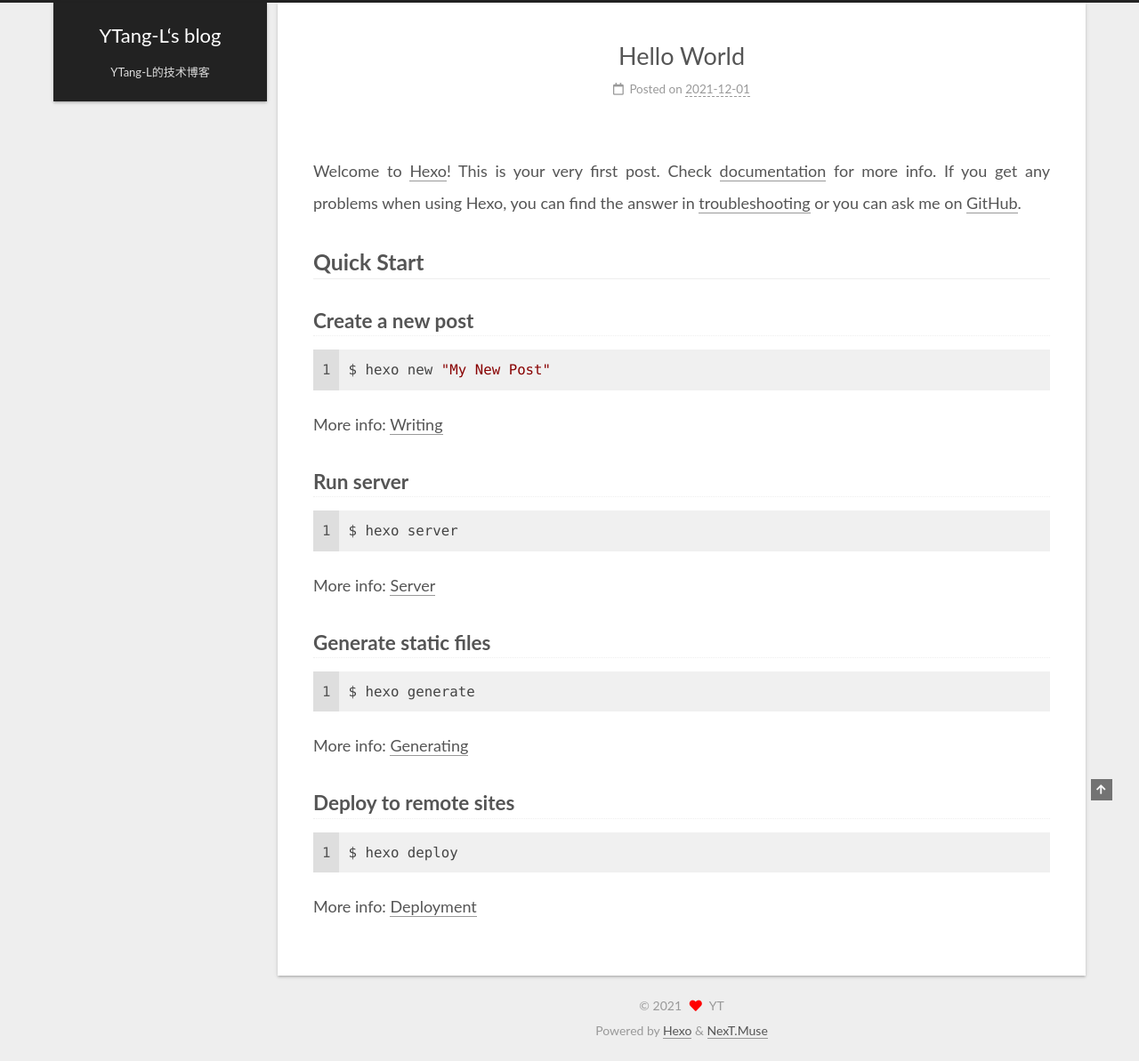
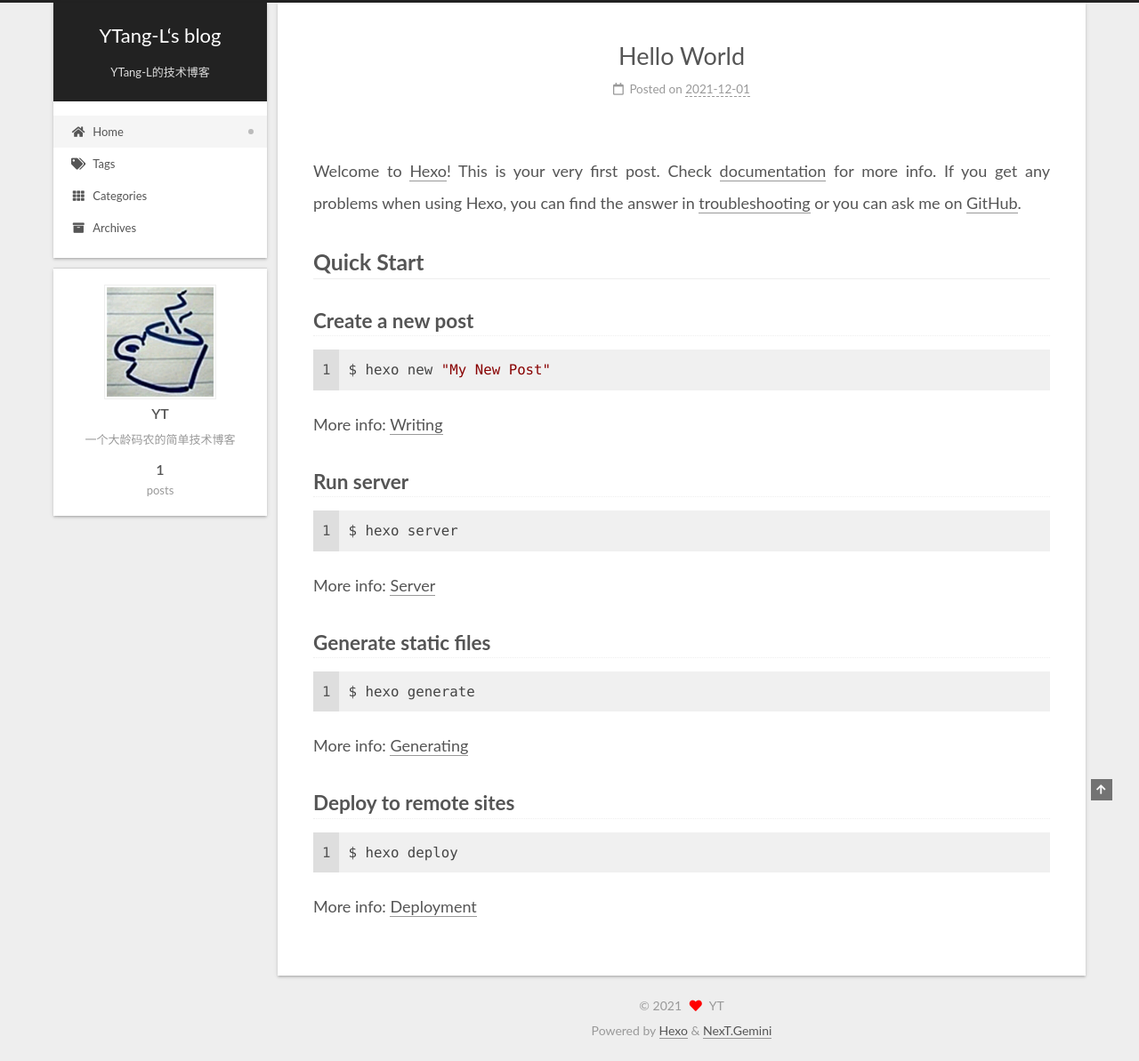
Before and after one commit to YTang-L/YTang-L.github.io, a plain HTML site: page index.html in a window 1280 px wide. Shown: the whole page at 89% size. Drawn offline with nearby package versions, Linux system fonts and the light colour scheme.

Commit message:
Site updated: 2021-12-04 22:43:45

```diff
--- a/index.html
+++ b/index.html
@@ -19,7 +19,7 @@
 <link rel="stylesheet" href="https://cdn.jsdelivr.net/npm/@fortawesome/fontawesome-free@5.15.4/css/all.min.css" integrity="sha256-mUZM63G8m73Mcidfrv5E+Y61y7a12O5mW4ezU3bxqW4=" crossorigin="anonymous">
   <link rel="stylesheet" href="https://cdn.jsdelivr.net/npm/animate.css@3.1.1/animate.min.css" integrity="sha256-PR7ttpcvz8qrF57fur/yAx1qXMFJeJFiA6pSzWi0OIE=" crossorigin="anonymous">
 
-<script class="next-config" data-name="main" type="application/json">{"hostname":"example.com","root":"/","images":"/images","scheme":"Muse","darkmode":false,"version":"8.8.2","exturl":false,"sidebar":{"position":"left","display":"post","padding":18,"offset":12},"copycode":false,"bookmark":{"enable":false,"color":"#222","save":"auto"},"mediumzoom":false,"lazyload":false,"pangu":false,"comments":{"style":"tabs","active":null,"storage":true,"lazyload":false,"nav":null},"stickytabs":false,"motion":{"enable":true,"async":false,"transition":{"post_block":"fadeIn","post_header":"fadeInDown","post_body":"fadeInDown","coll_header":"fadeInLeft","sidebar":"fadeInUp"}},"prism":false,"i18n":{"placeholder":"Searching...","empty":"We didn't find any results for the search: ${query}","hits_time":"${hits} results found in ${time} ms","hits":"${hits} results found"}}</script><script src="/js/config.js"></script>
+<script class="next-config" data-name="main" type="application/json">{"hostname":"example.com","root":"/","images":"/images","scheme":"Gemini","darkmode":false,"version":"8.8.2","exturl":false,"sidebar":{"position":"left","display":"post","padding":18,"offset":12},"copycode":false,"bookmark":{"enable":false,"color":"#222","save":"auto"},"mediumzoom":false,"lazyload":false,"pangu":false,"comments":{"style":"tabs","active":null,"storage":true,"lazyload":false,"nav":null},"stickytabs":false,"motion":{"enable":true,"async":false,"transition":{"post_block":"fadeIn","post_header":"fadeInDown","post_body":"fadeInDown","coll_header":"fadeInLeft","sidebar":"fadeInUp"}},"prism":false,"i18n":{"placeholder":"Searching...","empty":"We didn't find any results for the search: ${query}","hits_time":"${hits} results found in ${time} ms","hits":"${hits} results found"}}</script><script src="/js/config.js"></script>
 <meta name="description" content="一个大龄码农的简单技术博客">
 <meta property="og:type" content="website">
 <meta property="og:title" content="YTang-L‘s blog">
@@ -57,6 +57,9 @@
       <div class="header-inner"><div class="site-brand-container">
   <div class="site-nav-toggle">
     <div class="toggle" aria-label="Toggle navigation bar" role="button">
+        <span class="toggle-line"></span>
+        <span class="toggle-line"></span>
+        <span class="toggle-line"></span>
     </div>
   </div>
 
@@ -78,6 +81,14 @@
 
 
 
+<nav class="site-nav">
+  <ul class="main-menu menu">
+        <li class="menu-item menu-item-home"><a href="/" rel="section"><i class="fa fa-home fa-fw"></i>Home</a></li>
+        <li class="menu-item menu-item-tags"><a href="/tags/" rel="section"><i class="fa fa-tags fa-fw"></i>Tags</a></li>
+        <li class="menu-item menu-item-categories"><a href="/categories/" rel="section"><i class="fa fa-th fa-fw"></i>Categories</a></li>
+        <li class="menu-item menu-item-archives"><a href="/archives/" rel="section"><i class="fa fa-archive fa-fw"></i>Archives</a></li>
+  </ul>
+</nav>
 
 
 
@@ -111,6 +122,8 @@
 
         <div class="site-overview-wrap sidebar-panel">
           <div class="site-author site-overview-item animated" itemprop="author" itemscope itemtype="http://schema.org/Person">
+    <img class="site-author-image" itemprop="image" alt="YT"
+      src="/images/custom/avatar.png">
   <p class="site-author-name" itemprop="name">YT</p>
   <div class="site-description" itemprop="description">一个大龄码农的简单技术博客</div>
 </div>
@@ -160,7 +173,7 @@
     <link itemprop="mainEntityOfPage" href="http://example.com/2021/12/01/hello-world/">
 
     <span hidden itemprop="author" itemscope itemtype="http://schema.org/Person">
-      <meta itemprop="image" content="/images/avatar.gif">
+      <meta itemprop="image" content="/images/custom/avatar.png">
       <meta itemprop="name" content="YT">
       <meta itemprop="description" content="一个大龄码农的简单技术博客">
     </span>
@@ -241,7 +254,7 @@
   </span>
   <span class="author" itemprop="copyrightHolder">YT</span>
 </div>
-  <div class="powered-by">Powered by <a href="https://hexo.io/" rel="noopener" target="_blank">Hexo</a> & <a href="https://theme-next.js.org/muse/" rel="noopener" target="_blank">NexT.Muse</a>
+  <div class="powered-by">Powered by <a href="https://hexo.io/" rel="noopener" target="_blank">Hexo</a> & <a href="https://theme-next.js.org/" rel="noopener" target="_blank">NexT.Gemini</a>
   </div>
 
     </div>
@@ -249,7 +262,7 @@
 
 
   <script src="https://cdn.jsdelivr.net/npm/animejs@3.2.1/lib/anime.min.js" integrity="sha256-XL2inqUJaslATFnHdJOi9GfQ60on8Wx1C2H8DYiN1xY=" crossorigin="anonymous"></script>
-<script src="/js/comments.js"></script><script src="/js/utils.js"></script><script src="/js/motion.js"></script><script src="/js/schemes/muse.js"></script><script src="/js/next-boot.js"></script>
+<script src="/js/comments.js"></script><script src="/js/utils.js"></script><script src="/js/motion.js"></script><script src="/js/next-boot.js"></script>
 
 
 
```
Also changed, not shown: 2021/12/01/hello-world/index.html (+17 -4 lines), archives/2021/12/index.html (+16 -3 lines), archives/2021/index.html (+16 -3 lines), archives/index.html (+16 -3 lines).
